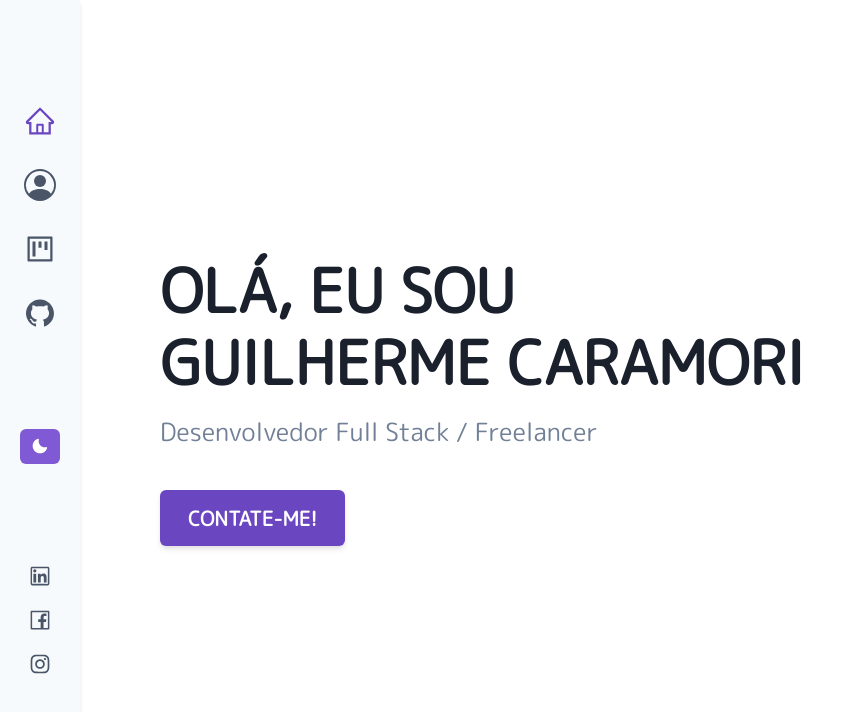
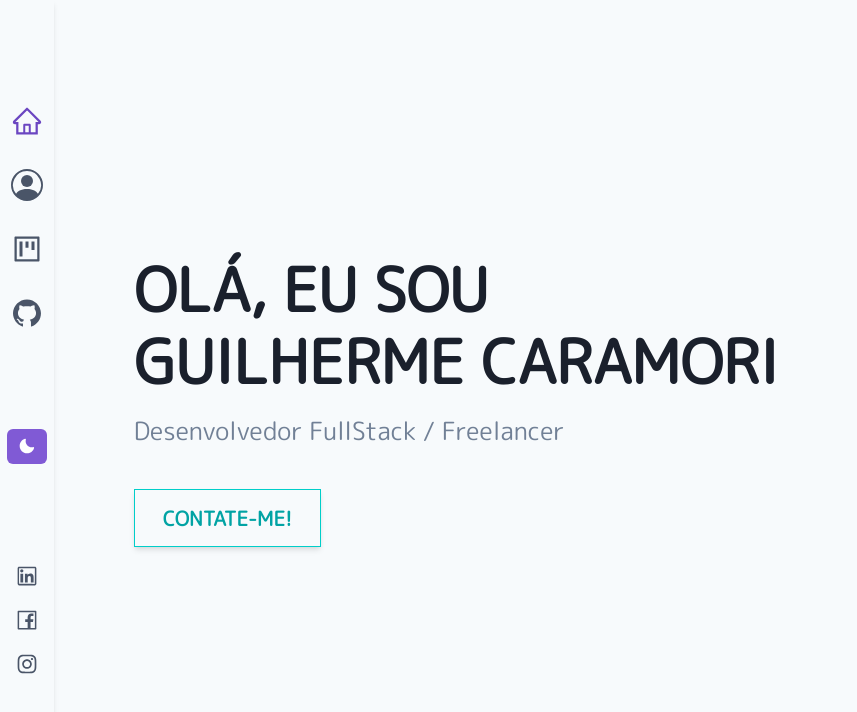
Before and after one commit to gcaramori/portfolio, a React (Create React App) app: page / in a window 1280 px wide. Shown: the top 712 px of the page, without its empty margins (0-857 px from the left). Built offline with nearby package versions, Linux system fonts and the light colour scheme.

Commit message:
Comitting to be sure that everything is updated

```diff
--- a/src/App.jsx
+++ b/src/App.jsx
@@ -1,13 +1,13 @@
 import React from 'react';
 import { Flex } from '@chakra-ui/react';
 import Sidebar from './components/Sidebar';
-import Home from './components/Home';
+import Frame from './components/Frame';
 
 const App = () => {
   return (
-    <Flex h='100%' alignItems={'center'} >
+    <Flex h='100%' alignItems={'center'}>
       <Sidebar />
-      <Home />
+      <Frame />
     </Flex>
   )
 }
--- /dev/null
+++ b/src/components/About.jsx
@@ -0,0 +1,28 @@
+import React from "react";
+import { Heading, Text, Flex } from '@chakra-ui/react';
+import { motion } from "framer-motion";
+
+const About = ({ isActiveFrame }) => {
+    return(
+        <Flex h='100vh' opacity={ isActiveFrame === true ? '1' : '0' } flexDirection='column' justifyContent='center' alignItems='flex-start' p={20}>
+            <motion.div
+                initial={{ opacity: 0, y: -10 }}
+                animate={{ opacity: 1, y: 0 }}
+                transition={{ duration: 1 }}
+            >
+                <Heading fontSize={60} textTransform='uppercase' maxW='800px'>
+                    Sobre mim
+                </Heading>
+            </motion.div>
+            <motion.div
+                initial={{ opacity: 0, y: -10 }}
+                animate={{ opacity: 1, y: 0 }}
+                transition={{ duration: 1 }}
+            >
+                <Text fontSize={25} color='gray.500' dropShadow='(0 10px 8px rgb(0 0 0 / 0.04))(0 4px 3px rgb(0 0 0 / 0.1))' mt={15}>Este sou eu!</Text>
+            </motion.div>
+        </Flex>
+    );
+}
+
+export default About;
--- /dev/null
+++ b/src/components/Frame.jsx
@@ -0,0 +1,31 @@
+import React, { useState, useEffect, useRef } from "react";
+import { Box, useColorModeValue } from '@chakra-ui/react';
+import { useScroll } from "framer-motion";
+import Home from "./Home";
+import About from "./About";
+
+const Frame = () => {
+    const containerRef = useRef(null);
+    const { scrollY } = useScroll({
+        container: containerRef
+    });
+    const [activeFrame, setActiveFrame] = useState('home');
+
+    useEffect(() => {
+        return scrollY.onChange((latest) => {
+            if(latest > 700) setActiveFrame('about');
+            else setActiveFrame('home');
+        });
+    });
+
+    const bg = useColorModeValue('gray.50', '#2b1d1c');
+
+    return (
+        <Box bg={bg} ref={containerRef} h='100%' w='100%' overflowY='scroll'>
+            <Home scroll={scrollY} isActiveFrame={ activeFrame === 'home' ? true : false } />
+            <About scroll={scrollY} isActiveFrame={ activeFrame === 'about' ? true : false } />
+        </Box>
+    );
+}
+
+export default Frame;
--- a/src/components/Home.jsx
+++ b/src/components/Home.jsx
@@ -1,13 +1,14 @@
 import React from "react";
-import { Heading, Text, Button, Box } from '@chakra-ui/react';
+import { Heading, Text, Button, Flex } from '@chakra-ui/react';
 import { motion } from "framer-motion";
 
-const Home = () => {
-    return (
-        <Box p={20}>
+const Home = ({ scroll, isActiveFrame }) => {
+    return(
+        <>
+            <Flex h='100vh' opacity={ isActiveFrame === true ? '1' : '0' } flexDirection='column' justifyContent='center' alignItems='flex-start' p={20}>
                 <motion.div
-                initial={{ opacity: 0, x: -500 }}
-                animate={{ opacity: 1, x: 0 }}
+                    initial={{ opacity: 0, y: -10 }}
+                    animate={{ opacity: 1, y: 0 }}
                     transition={{ duration: 1 }}
                 >
                     <Heading fontSize={60} textTransform='uppercase' maxW='800px'>
@@ -15,20 +16,21 @@ const Home = () => {
                     </Heading>
                 </motion.div>
                 <motion.div
-                initial={{ opacity: 0, x: -500 }}
-                animate={{ opacity: 1, x: 0 }}
-                transition={{ duration: 0.5 }}
+                    initial={{ opacity: 0, y: -15 }}
+                    animate={{ opacity: 1, y: 0 }}
+                    transition={{ duration: 1 }}
                 >
-                <Text fontSize={25} color='gray.500' dropShadow='(0 10px 8px rgb(0 0 0 / 0.04))(0 4px 3px rgb(0 0 0 / 0.1))' mt={15}>Desenvolvedor Full Stack / Freelancer</Text>
+                    <Text fontSize={25} color='gray.500' mt={15}>Desenvolvedor FullStack / Freelancer</Text>
                 </motion.div>
                 <motion.div
-                initial={{ opacity: 0 }}
-                animate={{ opacity: 1 }}
-                transition={{ duration: 1.5 }}
+                    initial={{ opacity: 0, y: -20 }}
+                    animate={{ opacity: 1, y: 0 }}
+                    transition={{ duration: 1 }}
                 >
-                <Button mt={10} p={7} boxShadow="md" bg='purple.600' color='white' fontSize={20} textTransform='uppercase' _hover={{ bg: 'purple.800' }}>Contate-me!</Button>
+                    <Button mt={10} p={7} boxShadow="md" bg='trasparent' color='#01a3a4' fontSize={20} border='1px solid #00cec9' borderRadius={0} textTransform='uppercase' _hover={{ bg: '#01a3a4', color: 'white', border: '1px solid white' }}>Contate-me!</Button>
                 </motion.div>
-        </Box>
+            </Flex>
+        </>
     );
 }
 
--- a/src/components/Sidebar.jsx
+++ b/src/components/Sidebar.jsx
@@ -6,12 +6,12 @@ import { BsPersonCircle } from 'react-icons/bs';
 
 const Sidebar = () => {
     const { colorMode, toggleColorMode } = useColorMode();
-    const sidebarBg = useColorModeValue('gray.50', 'gray.800');
+    const sidebarBg = useColorModeValue('gray.50', '#121111');
     const activeRouteColors = useColorModeValue('purple.600', 'white');
     const [activeRoute, setActiveRoute] = useState('home');
 
     return (
-        <Flex flexDirection={'column'} justifyContent={'center'} alignItems={'center'} position='relative' h='100%' w={20} bg={sidebarBg} boxShadow="md">
+        <Flex flexDirection={'column'} justifyContent={'center'} alignItems={'center'} position='relative' h='100%' w={14} bg={sidebarBg} boxShadow="md">
             <Flex flexDirection={'column'} justifyContent={'center'} alignItems={'center'}>
                 <Tooltip placement="right" hasArrow label="Início">
                     <Link color={ activeRoute === 'home' ? activeRouteColors : 'gray.600' } href="#" mb={8} onClick={() => setActiveRoute('home')} _hover={{ color: activeRouteColors }}>
@@ -36,7 +36,7 @@ const Sidebar = () => {
             </Flex>
             <Box>
                 <Tooltip placement="right" hasArrow label={ colorMode === 'dark' ? 'Modo light' : 'Modo dark' }>
-                    <Button w='28px' h='35px' colorScheme={ colorMode === 'dark' ? 'yellow' : 'purple' } variant='solid' onClick={() => toggleColorMode()}>
+                    <Button w='18px' h='35px' p={0} colorScheme={ colorMode === 'dark' ? 'yellow' : 'purple' } variant='solid' onClick={() => toggleColorMode()}>
                         { colorMode === 'dark' ? <SunIcon /> : <MoonIcon /> }
                     </Button>
                 </Tooltip>
```
Lines whose indentation alone changed are shown as unchanged.
